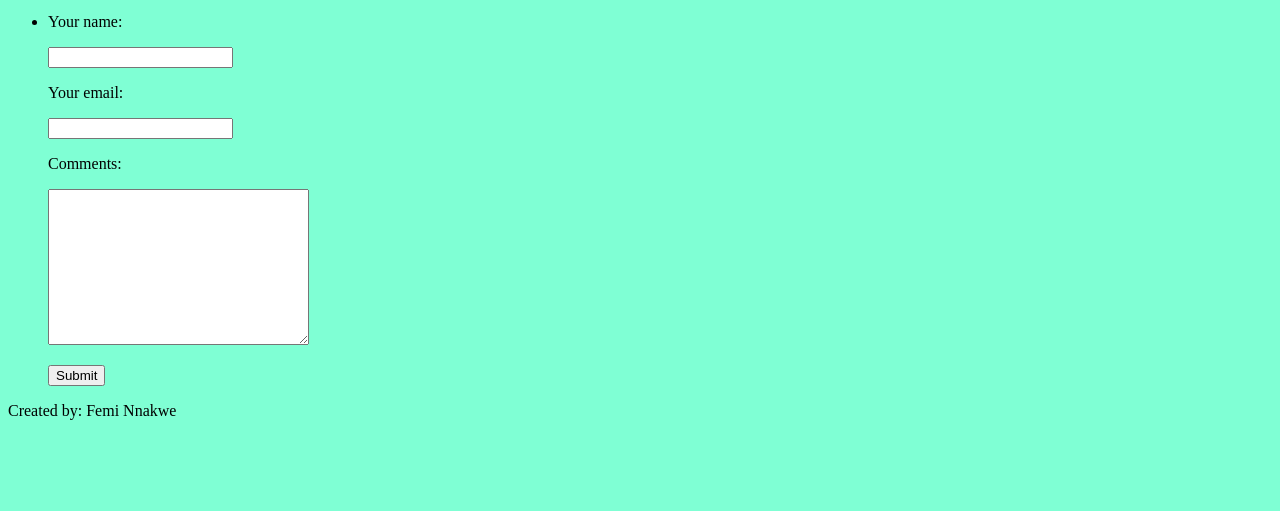
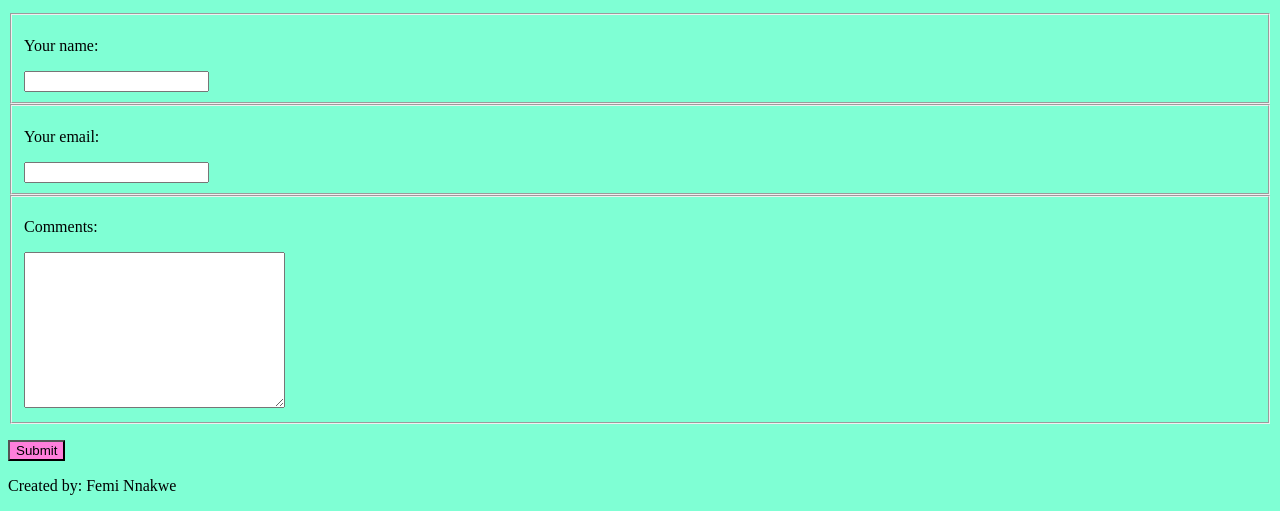
Before and after one commit to Feminnakwe5/Hobbies, a plain HTML site: page index.html in a window 1280 px wide. Shown: the part 1623-2134 px from the top of the page. Before the commit the page ends 2059 px from the top, so only its background shows below. Drawn offline with Linux system fonts and the light colour scheme.

Commit message:
form fix

```diff
--- a/index.html
+++ b/index.html
@@ -49,7 +49,7 @@
     <li>
     <section>
       <h2 id="cooking">Cooking</h2>
-      <img src="https://www.preciouscore.com/wp-content/uploads/2021/12/Jollof-Rice-With-Chicken.jpg" alt="Picture of chicken" height="250" width="300">
+      <img src="https://www.preciouscore.com/wp-content/uploads/2021/12/Jollof-Rice-With-Chicken.jpg" alt="Picture of Jollof-Rice-With-Chicken" height="250" width="300">
       <p> <h3> why do I like cooking:</h3>
         Say you have $50 left in your wallet, you could go and buy dinner at <a href='https://www.merriam-webster.com/dictionary/nasty'>  Olive Garden </a> or you could go to the market, buy groceries and cook enough food that could last you the entire week. well maybe not the whole week but you get the point
        <h3> What got me into cooking?:</h3>
@@ -61,7 +61,7 @@
     <li>
     <section>
       <h2 id="racquetball">Racquetball</h2>
-      <img src="https://www.topendsports.com/sport/squash/images/racquetball-dive-pixabay.jpg" alt="racquetball" height="250" width="300">
+      <img src="https://www.topendsports.com/sport/squash/images/racquetball-dive-pixabay.jpg" alt="man diving for racquetball" height="250" width="300">
       <p> <h3> why <a href='https://www.sportrx.com/blog/history-of-racquetball/'>Racquetball?:</a></h3>
         This is an interesting one, I started playing racquetball not too long ago, I just wanted something to pass the time with but now I enjoy it. It always goes like that with interests for me. I start and then I grow attached to <a href='https://makeameme.org/meme/are-you-lying'>it</a>
        </p>
@@ -69,18 +69,21 @@
     </li>
     </ol>
     <!-- comment form -->
-    <form action="" method="post" id="form">
-    <ul>
-     <li><p> Your name:</p>
-     <input type="text" name="" id=""></li>
-
-
-      <p> Your email: </p>
+    <form role="form" action="" method="post" id="form">
+    <fieldset role="region" aria-label="name"> <label for="">
+      <p> Your name:</p>
+     <input type="text" name="" id="">
+     </label></fieldset>
+     <fieldset role="region" aria-label="email"> <label for="">
+       <p> Your email: </p>
      <input type="email" name="" id="">
-     <p> Comments:</p>
+     </label></fieldset>
+     <fieldset role="region" aria-label="comment"> <label for="">
+      <p>Comments:</p>
      <textarea cols="30" rows="10">
      </textarea>
-     <p><input type="submit"></p>
+     </label></fieldset>
+     <p><input type="submit" style="background-color:rgb(255, 127, 219);"></p>
      </ul>
      </form>
 
```
